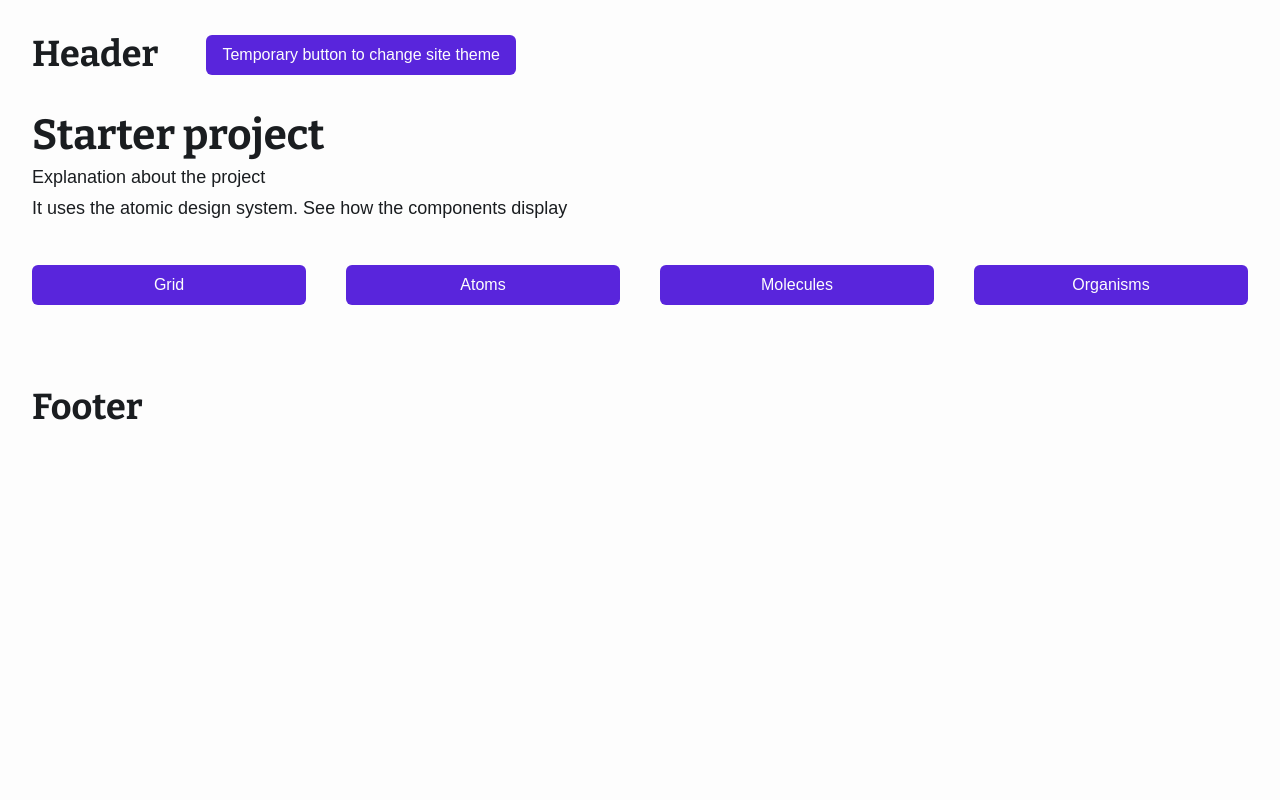
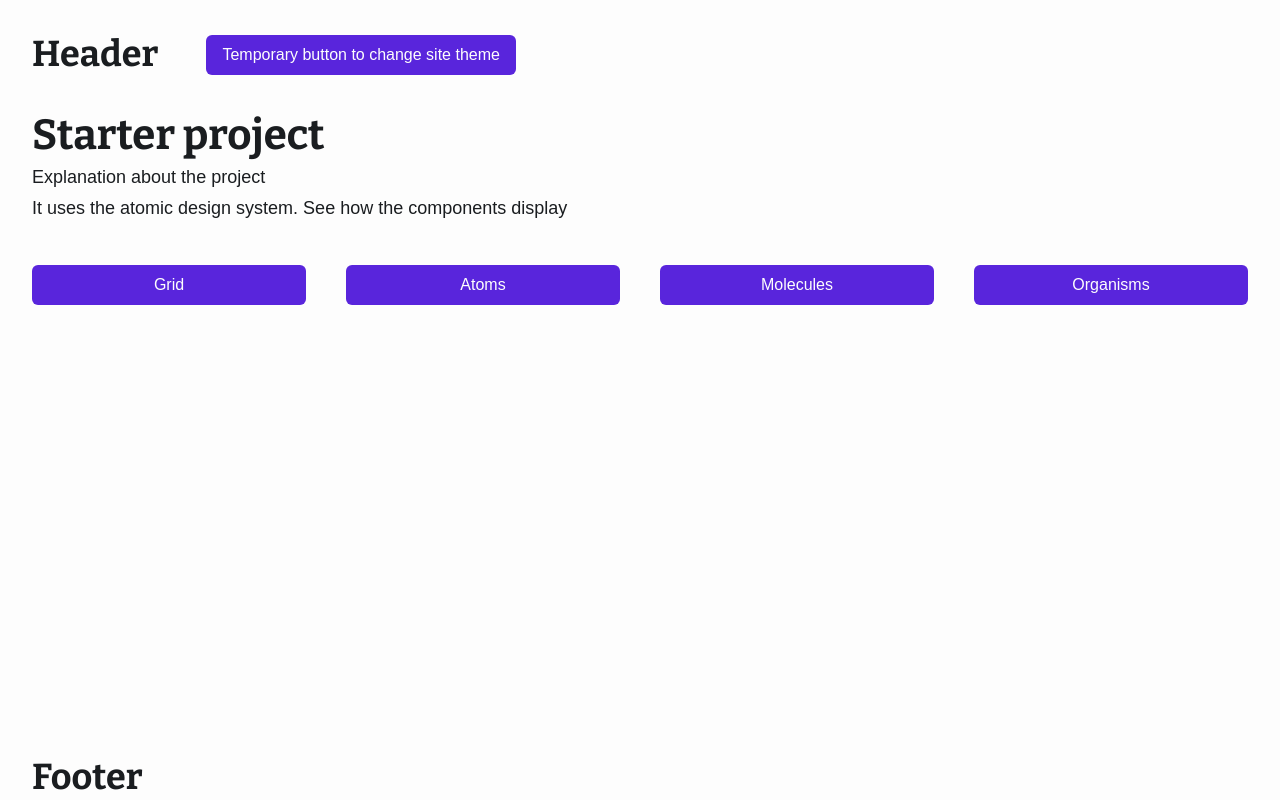
Before and after one commit to marboqmar/starter, a React (Vite) app: page / in a window 1280 px wide. Built offline with nearby package versions, Linux system fonts and the light colour scheme; a web font is replaced by a local one.

Commit message:
Added sticky footer

```diff
--- a/src/css/global/site.css
+++ b/src/css/global/site.css
@@ -2,6 +2,12 @@
 *::before,
 *::after {
   box-sizing: border-box;
+}
+
+#root {
+  display: flex;
+  flex-direction: column;
+  min-height: 100dvh;
 }
 
 html {
@@ -15,6 +21,10 @@ body {
   padding: 0;
   box-sizing: border-box;
   background-color: var(--page-bg);
+}
+
+.main {
+  flex: 1;
 }
 
 img,
```
